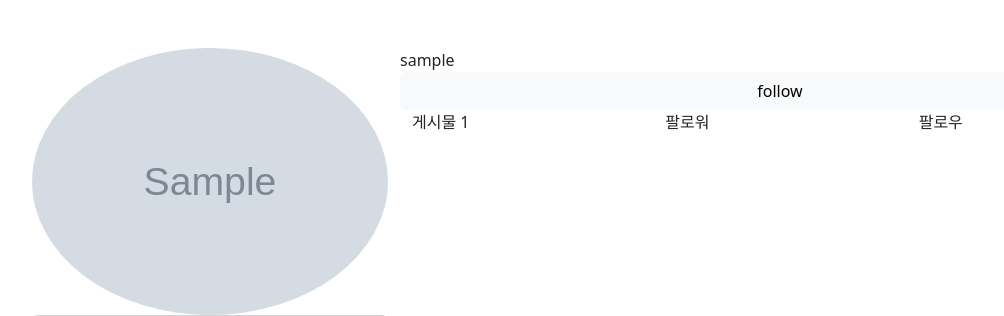
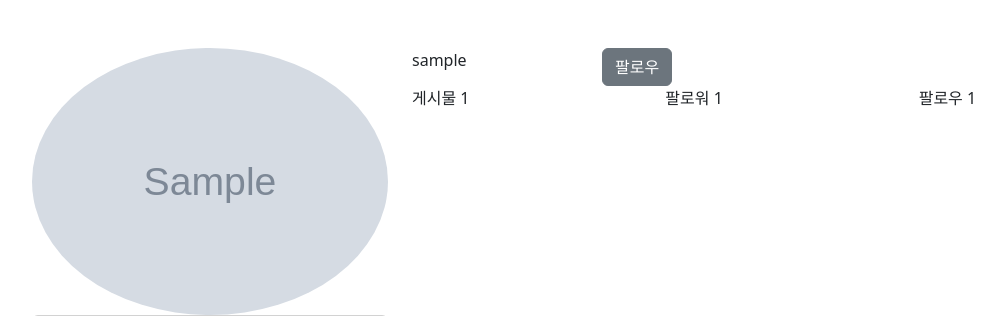
Before and after one commit to kclab922/insta, a Django app: a page that uses accounts/templates/profile.html in a window 1280 px wide. Shown: the part 56-372 px from the top of the page, without its empty margins (50-1054 px from the left). Run offline with Django 4.2, Linux system fonts and the light colour scheme; tables that the repository leaves empty hold one stand-in row (values such as "Sample post"); grey boxes marked "Sample" are stand-in pictures; some libraries are stand-ins or nearby versions.

Commit message:
follow 기능 구현

```diff
--- a/accounts/models.py
+++ b/accounts/models.py
@@ -9,3 +9,10 @@ class User(AbstractUser):
         crop=['middle', 'center'],
         upload_to='profile'
     )
+    # post_set =
+    # like_posts =
+
+    # user끼리 연결하므로, 자기 자신을 연결하는 것
+    # 대칭구조 아니야 = 1>2로 가는 것과 2>1로 가는 것을 다른 경우로 분리할거야.
+    followings = models.ManyToManyField('self', related_name='followers', symmetrical=False)
+    # followers =
--- a/accounts/templates/profile.html
+++ b/accounts/templates/profile.html
@@ -7,13 +7,23 @@
         </div>
         <div class="col-8 mt-5">
             <div class="row">
-                {{ user_info }}
-                <a href="" class="btn btn-light">follow</a>
+                <div class="col-3">{{ user_info }}</div>
+                <!-- user: 로그인한 사람 / user_info: 현재 프로필페이지의 유저 -->
+                {% if user != user_info %}
+                <div class="col-4">
+                    {% if user in user_info.followers.all %}
+                        <a href="{% url 'accounts:follows' username=user_info %}" class="btn btn-primary">팔로잉</a>
+                    {% else %}
+                        <a href="{% url 'accounts:follows' username=user_info %}" class="btn btn-secondary">팔로우</a>
+                    {% endif %}
+                </div>
+                {% endif %}
+
             </div>
             <div class="row">
                 <div class="col">게시물 {{ user_info.post_set.all|length }}</div>
-                <div class="col">팔로워</div>
-                <div class="col">팔로우</div>
+                <div class="col">팔로워 {{ user_info.followers.all|length }}</div>
+                <div class="col">팔로우 {{ user_info.followings.all|length }}</div>
             </div>
         </div>
     </div>
--- a/accounts/urls.py
+++ b/accounts/urls.py
@@ -8,4 +8,5 @@ urlpatterns = [
     path('login/', views.login, name='login'),
     path('logout/', views.logout, name='logout'),
     path('<str:username>/', views.profile, name='profile'),
+    path('<str:username>/follows/', views.follows, name='follows'),
 ]
--- a/accounts/views.py
+++ b/accounts/views.py
@@ -3,6 +3,8 @@ from .forms import CustomUserCreationForm, CustomAuthenticationForm
 from django.contrib.auth import login as auth_login
 from django.contrib.auth import logout as auth_logout
 from .models import User
+from django.contrib.auth.decorators import login_required
+
 
 # Create your views here.
 def signup(request):
@@ -52,3 +54,20 @@ def profile(request, username):
     }
 
     return render(request, 'profile.html', context)
+
+
+@login_required
+def follows(request, username):
+    me = request.user
+    you = User.objects.get(username=username)
+
+    # 이미 팔로우중인 경우
+    # if me in you.followers.all():
+    if you in me.followings.all():
+        me.followings.remove(you)
+
+    # 아직 팔로우를 안 하고 있던 경우
+    else:
+        me.followings.add(you)
+
+    return redirect('accounts:profile', username=username)
```
Also changed, not shown: accounts/migrations/0002_user_followings.py (added).
